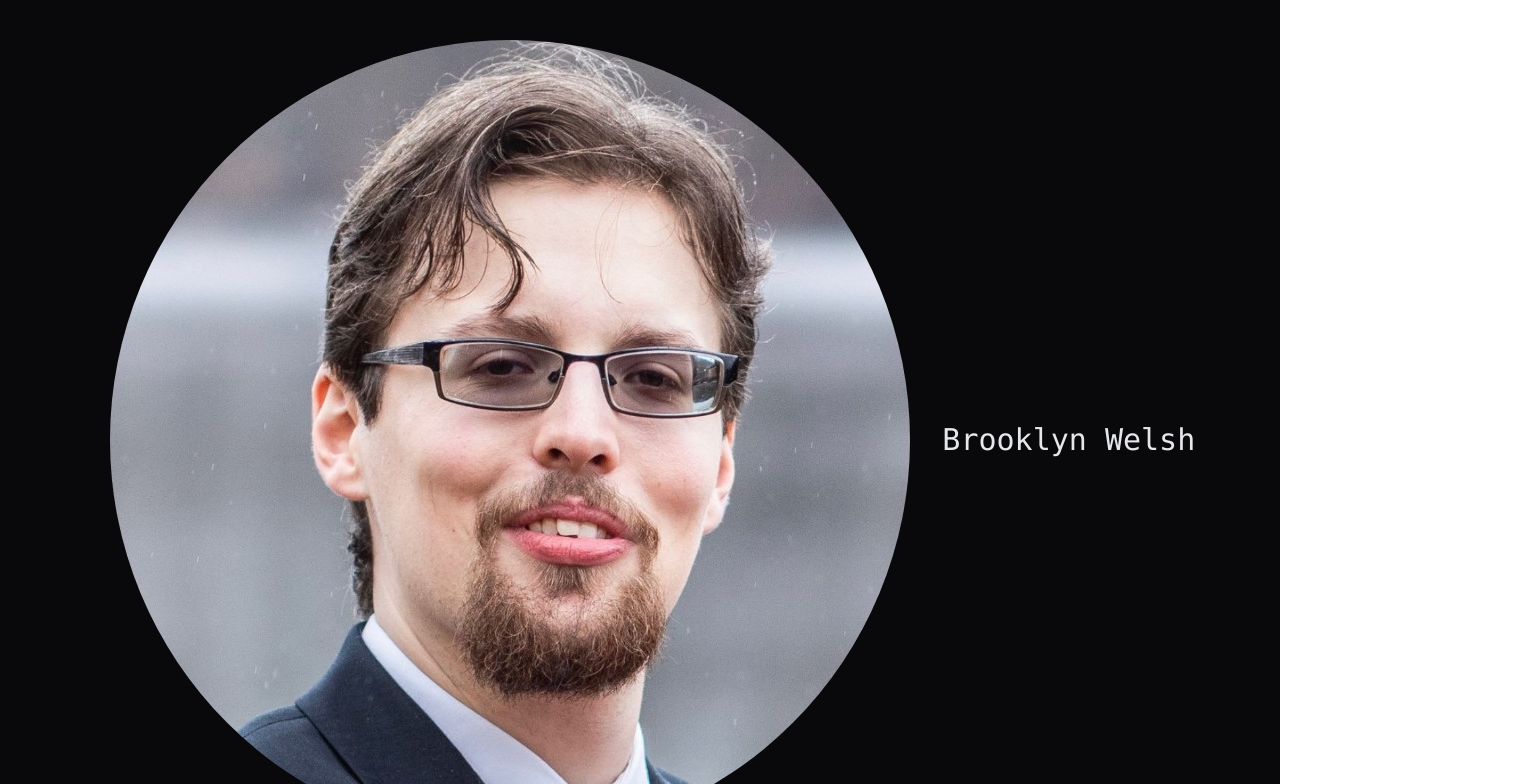
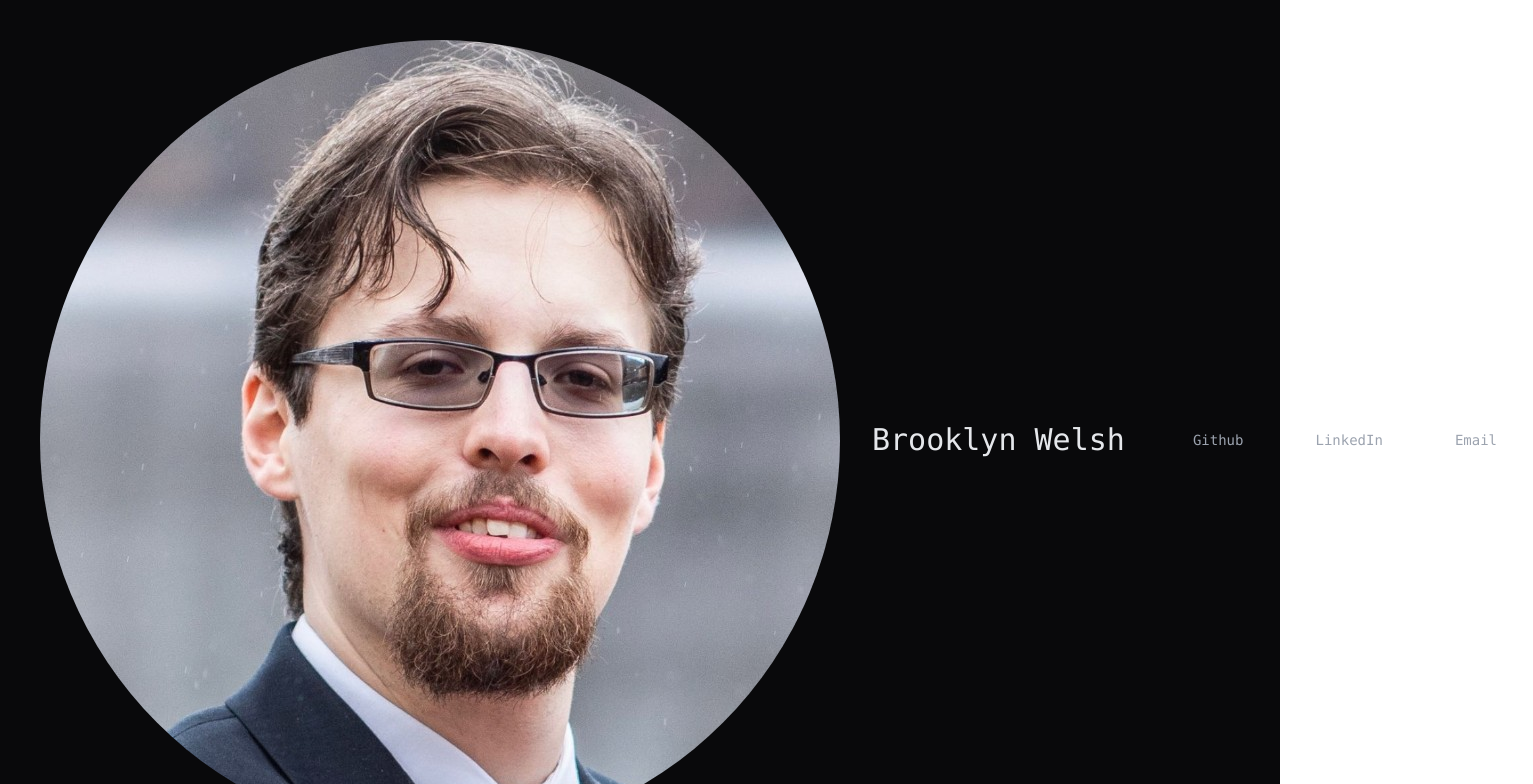
Before and after one commit to BrooklynWelsh/personal-site, a Next.js app: page / in a window 1280 px wide. Shown: the top 784 px of the page, 1533 px wide, since content can reach past the window. Built offline with nearby package versions, Linux system fonts and the light colour scheme.

Commit message:
Removed stackoverflow link, fixed layout for md and lg in header.

```diff
--- a/app/page.tsx
+++ b/app/page.tsx
@@ -116,34 +116,26 @@ function HamburgerMenu() {
 			  <svg id="svg-menu" className="w-6 fill-white mt-[0.3rem]" viewBox="0 0 448 512" width="100"><path d="M16 132h416c8.837 0 16-7.163 16-16V76c0-8.837-7.163-16-16-16H16C7.163 60 0 67.163 0 76v40c0 8.837 7.163 16 16 16zm0 160h416c8.837 0 16-7.163 16-16v-40c0-8.837-7.163-16-16-16H16c-8.837 0-16 7.163-16 16v40c0 8.837 7.163 16 16 16zm0 160h416c8.837 0 16-7.163 16-16v-40c0-8.837-7.163-16-16-16H16c-8.837 0-16 7.163-16 16v40c0 8.837 7.163 16 16 16z" /></svg>
 			  <svg id="svg-close" className="w-6 fill-white hidden" viewBox="0 0 384 512" width="100"><path d="M242.72 256l100.07-100.07c12.28-12.28 12.28-32.19 0-44.48l-22.24-22.24c-12.28-12.28-32.19-12.28-44.48 0L176 189.28 75.93 89.21c-12.28-12.28-32.19-12.28-44.48 0L9.21 111.45c-12.28 12.28-12.28 32.19 0 44.48L109.28 256 9.21 356.07c-12.28 12.28-12.28 32.19 0 44.48l22.24 22.24c12.28 12.28 32.2 12.28 44.48 0L176 322.72l100.07 100.07c12.28 12.28 32.2 12.28 44.48 0l22.24-22.24c12.28-12.28 12.28-32.19 0-44.48L242.72 256z" /></svg>
 		  </label>
-        <div className="nav-Menu hidden m-4 md:sticky md:flex md:flex-row w-full md:w-3/6 bottom-0 left-0 flex items-center lg:static lg:h-auto lg:bg-none">
+        <div className="nav-Menu hidden lg:m-0 md:sticky md:flex md:flex-row w-full bottom-0 left-0 flex items-center lg:h-auto lg:bg-none">
           <a
-            className="pointer-events-none hidden m-1 gap-0 md:gap-8 p-0 md:p-8 lg:pointer-events-auto "
-            href="https://"
+            className="pointer-events-none hidden md:block m-1 gap-0 md:gap-8 p-0 md:p-8 lg:pointer-events-auto "
+            href="https://github.com/BrooklynWelsh"
             target="_blank"
             rel="noopener noreferrer"
           >
             Github
           </a>
           <a
-            className="pointer-events-none hidden m-1 gap-0 md:gap-8 p-0 md:p-8 lg:pointer-events-auto "
-            href="https://"
+            className="pointer-events-none hidden md:block m-1 gap-0 md:gap-8 p-0 md:p-8 lg:pointer-events-auto "
+            href="https://www.linkedin.com/in/brooklyn-welsh"
             target="_blank"
             rel="noopener noreferrer"
           >
             LinkedIn
           </a>
           <a
-            className="pointer-events-none hidden m-1 gap-0 md:gap-8 p-0 md:p-8 lg:pointer-events-auto "
-            href="https://"
-            target="_blank"
-            rel="noopener noreferrer"
-          >
-            StackOverflow
-          </a>
-          <a
-            className="pointer-events-none hidden m-1 gap-0 md:gap-8 p-0 md:p-8 lg:pointer-events-auto "
-            href="https://"
+            className="pointer-events-none hidden md:block m-1 gap-0 md:gap-8 p-0 md:p-8 lg:pointer-events-auto "
+            href="mailto:brooklyn_welsh@outlook.com"
             target="_blank"
             rel="noopener noreferrer"
           >
@@ -156,60 +148,13 @@ function HamburgerMenu() {
 
 function Nav() {
   return (
-    <div className="z-10 m-auto mb-10 flex-nowrap max-w-100 w-full h-15 justify-around font-mono text-sm lg:flex">
+    <div className="z-10 m-auto mb-10 flex-nowrap md:flex-wrap md:flex md:flex-col-reverse md:items-center lg:flex-row-reverse lg:flex-nowrap max-w-100 w-full h-15 justify-around font-mono text-sm">
       <HamburgerMenu />
-        <div className="flex flex-col md:flex-row items-center">
+        <div className="flex flex-col md:flex-row items-center align-center justify-center">
           <ResumeIcon options={{filePath: "/headshot.jpg", altText:"Photo of Brooklyn Welsh", width: 125, rounded: true}}/>
-          <div className="sticky p-8 w-auto flex items-center">
+          <div className="sticky p-8 w-auto flex items-center whitespace-nowrap">
             <h1 className="text-3xl w-auto text-center highlight">Brooklyn Welsh</h1>
           </div>
-        </div>
-    </div>
-  )
-}
-
-function OldNav() {
-  return (
-    <div className="z-10 m-auto mb-10 flex-nowrap max-w-100 w-full h-15 justify-around font-mono text-sm lg:flex">
-        <div className="flex flex-col md:flex-row items-center">
-          <ResumeIcon options={{filePath: "/headshot.jpg", altText:"Photo of Brooklyn Welsh", width: 125, rounded: true}}/>
-          <div className="sticky p-8 w-auto flex items-center">
-            <h1 className="text-3xl w-auto text-center highlight">Brooklyn Welsh</h1>
-          </div>
-        </div>
-        <div className="sticky flex flex-col md:flex-row w-full md:w-3/6 bottom-0 left-0 flex items-center lg:static lg:h-auto lg:bg-none">
-          <a
-            className="m-1 gap-0 md:gap-8 p-0 md:p-8 lg:pointer-events-auto "
-            href="https://"
-            target="_blank"
-            rel="noopener noreferrer"
-          >
-            Github
-          </a>
-          <a
-            className="m-1 gap-0 md:gap-8 p-0 md:p-8 lg:pointer-events-auto "
-            href="https://"
-            target="_blank"
-            rel="noopener noreferrer"
-          >
-            LinkedIn
-          </a>
-          <a
-            className="m-1 gap-0 md:gap-8 p-0 md:p-8 lg:pointer-events-auto "
-            href="https://"
-            target="_blank"
-            rel="noopener noreferrer"
-          >
-            StackOverflow
-          </a>
-          <a
-            className="m-1 gap-0 md:gap-8 p-0 md:p-8 lg:pointer-events-auto "
-            href="https://"
-            target="_blank"
-            rel="noopener noreferrer"
-          >
-            Email
-          </a>
         </div>
     </div>
   )
--- a/public/resume.json
+++ b/public/resume.json
@@ -55,7 +55,9 @@
       "entries": [
         {
           "header": "Personal Website",
-          "description": ""
+          "keypoints": [
+            "Statically generated with React, NextJS, and TailwindCSS."
+          ]
         }
       ]
     }
```
